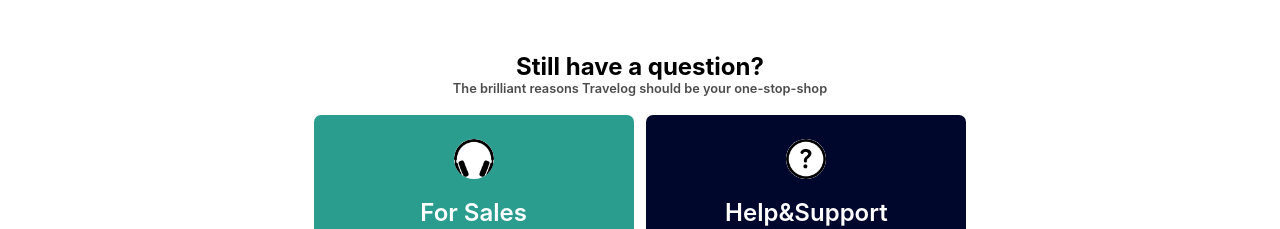
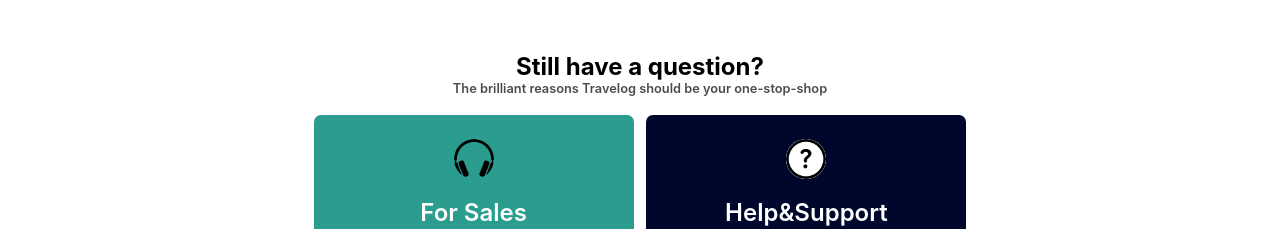
Before and after one commit to k1au3/Travelog, a React (Create React App) app: page / in a window 1280 px wide. Shown: the part 2560-2789 px from the top of the page. Built offline with nearby package versions, Linux system fonts and the light colour scheme; a web font is replaced by a local one.

Commit message:
Update app.css

```diff
--- a/src/styles/app.css
+++ b/src/styles/app.css
@@ -800,7 +800,7 @@
 .cont img {
   width: 2.5rem;
   height: 2.5rem;
-  background-color: #fff;
+
   border-radius: 50%;
   -o-object-fit: cover;
      object-fit: cover;
@@ -853,6 +853,7 @@
 .container .sub-cont .right {
   background-color: rgb(0, 7, 45);
 }
+.container .sub-cont .right img {background-color: #fff;}
 
 .footer {
   -webkit-padding-before: 1rem;
```
